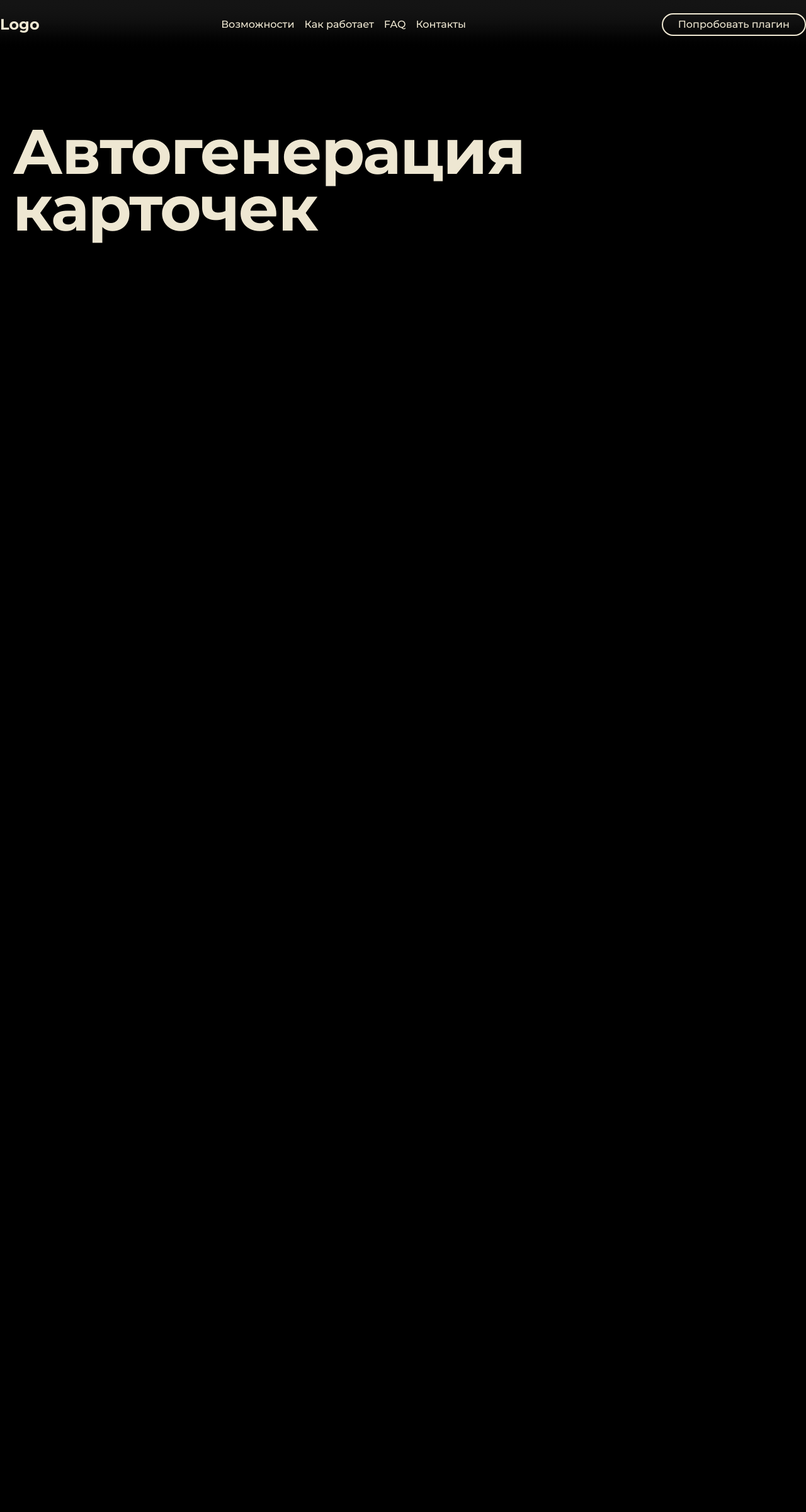
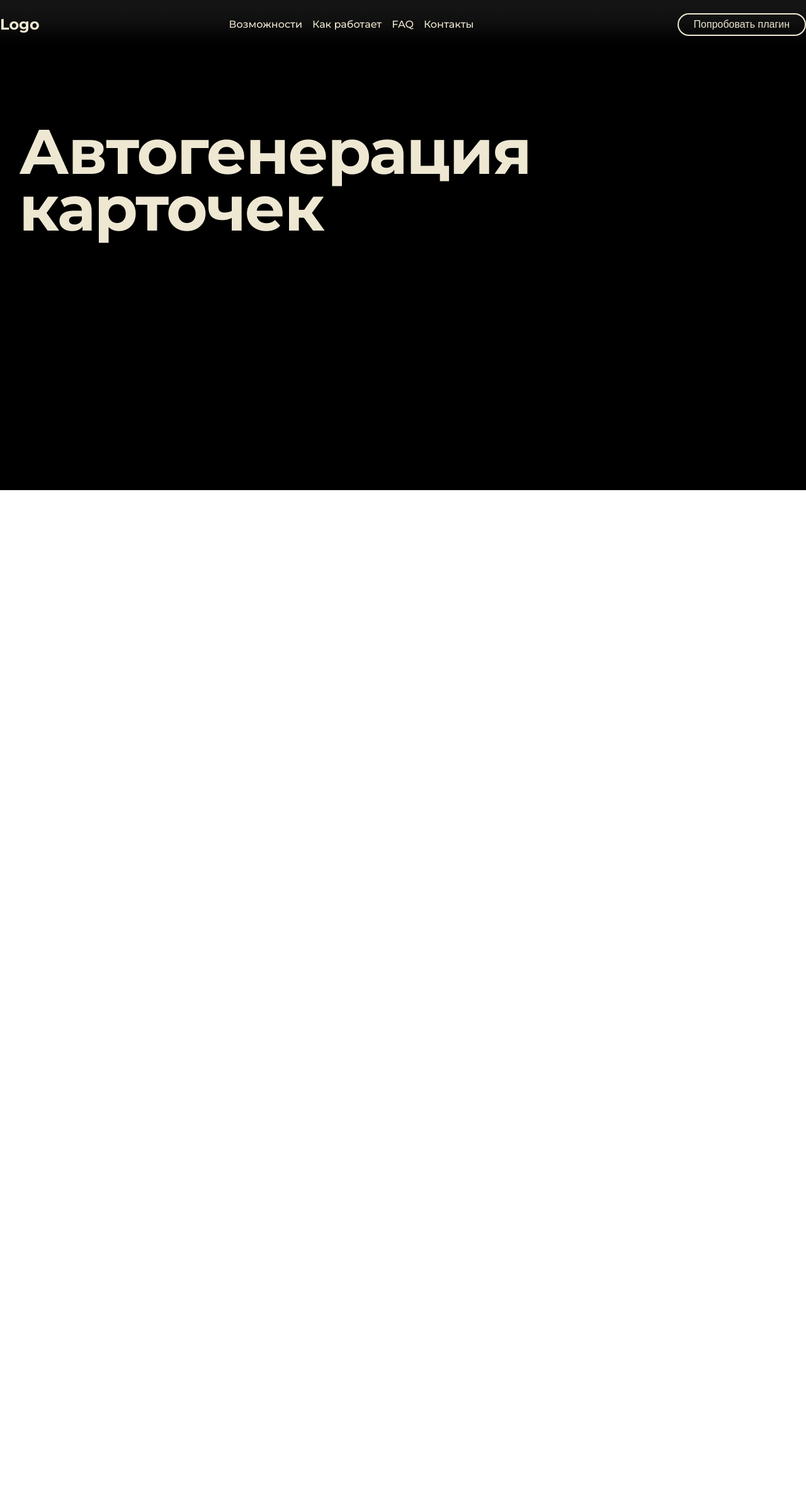
Before and after one commit to VKRFigmaPlugin/Landing, a Python web app: template app/templates/pages/index.html in a window 1280 px wide. Shown: the whole page at 63% size. Run offline with Jinja, Linux system fonts and the light colour scheme; the template is opened without the code that fills it, so the values that code supplies are empty; some web fonts are replaced.

Commit message:
feature: hero блок вынесен в отдельные файлы из base

```diff
--- a/app/static/styles/components/_base.scss
+++ b/app/static/styles/components/_base.scss
@@ -1,142 +1,35 @@
 *,
-*::before,
-*::after {
+*:after,
+*:before {
   box-sizing: border-box;
   padding: 0;
   margin: 0;
   line-height: 1;
 }
 
+button, a {
+  cursor: pointer;
+  outline: none;
+}
+
 html {
   scroll-behavior: smooth;
-  background-color: $color-base-black;
 }
 
 body {
-  background-color: transparent;
-  color: $color-accent-primary;
-  font-family: "Montserrat", sans-serif;
+  display: flex;
+  align-items: center;
+  justify-content: flex-start;
+  flex-direction: column;
+  max-width: 100vw;
   min-height: 100vh;
-  width: 100%;
 }
 
-.page-content {
-  width: 100%;
-  min-height: 100vh;
-  background-color: $color-base-black;
-  position: relative;
-  z-index: 1;
-  padding-top: 40px;
-  display: flex;
-  align-items: flex-start;
-  justify-content: center;
-}
-
-.main__container {
-  width: 100%;
-  max-width: 1440px;
-  padding: 0 20px;
-  margin: 0 auto;
-  margin-top: 10vh;
-}
-
-.page-title {
-  font-family: "Montserrat", sans-serif;
-  font-weight: 700;
-  color: $color-accent-primary;
-  text-align: left;
-  margin: 0; //0 60px 0;
-  padding: 0;
-  width: 100%;
-}
-
-.title-line {
-  display: block;
-  width: 100%;
-  text-align: left;
-}
-
-.title-line-1 {
-  font-size: 160px;
-  line-height: 0.85;
-  letter-spacing: -2px;
-  margin-bottom: 5px;
-}
-
-.title-line-2 {
-  font-size: 160px;
-  line-height: 0.85;
-  letter-spacing: -2px;
-}
-
-@media (max-width: 1440px) {
-  .title-line-1,
-  .title-line-2 {
-    font-size: 100px;
+.main {
+  &__container {
+    width: 100%;
+    max-width: 1440px;
+    padding: 0 20px;
+    margin: 0;
   }
 }
-
-@media (max-width: 768px) {
-  .main__container {
-    margin-top: 10vh;
-    padding: 0 15px;
-  }
-
-  .page-content {
-    padding-top: 0;
-  }
-
-  .page-title {
-    margin-bottom: 40px;
-  }
-
-  .title-line-1,
-  .title-line-2 {
-    font-size: 50px;
-    letter-spacing: -1px;
-  }
-}
-
-@media (max-width: 480px) {
-  .title-line-1,
-  .title-line-2 {
-    font-size: 40px;
-  }
-}
-
-a {
-  color: inherit;
-  text-decoration: none;
-  cursor: pointer;
-
-  &:hover {
-    opacity: 0.8;
-  }
-}
-
-button {
-  font-family: inherit;
-  cursor: pointer;
-  border: none;
-  background: none;
-}
-
-p {
-  font-size: 18px;
-  line-height: 1.6;
-  margin-bottom: 20px;
-
-  @media (max-width: 768px) {
-    font-size: 16px;
-  }
-}
-
-ul, ol {
-  list-style: none;
-}
-
-img {
-  max-width: 100%;
-  height: auto;
-  display: block;
-}
--- /dev/null
+++ b/app/static/styles/components/index/_hero.scss
@@ -0,0 +1,82 @@
+.hero {
+  width: 100%;
+  min-height: 100vh;
+  background-color: $color-base-black;
+  position: relative;
+  z-index: 1;
+//   padding-top: 40px;
+  display: flex;
+  align-items: flex-start;
+  justify-content: center;
+  margin-bottom: 40px;
+  margin-top: -100px;
+  padding-top: 100px;
+
+  &__title {
+    font-family: "Montserrat", sans-serif;
+    font-weight: 700;
+    color: $color-accent-primary;
+    text-align: left;
+    // margin: 10vh 0 0;
+    margin: 0;
+    padding-top: 15vh;
+    padding-left: 30px;
+    // padding: 0;
+    width: 100%;
+  }
+
+  &__title-line {
+    display: block;
+    width: 100%;
+    text-align: left;
+  }
+
+  &__title-line-1 {
+    font-size: 160px;
+    line-height: 0.85;
+    letter-spacing: -2px;
+    margin-bottom: 5px;
+  }
+
+  &__title-line-2 {
+    font-size: 160px;
+    line-height: 0.85;
+    letter-spacing: -2px;
+  }
+}
+
+@media (max-width: 1440px) {
+  .hero {
+    &__title-line-1,
+    &__title-line-2 {
+      font-size: 100px;
+    }
+  }
+}
+
+@media (max-width: 768px) {
+  .hero {
+    margin-top: 10vh;
+    padding-top: 0;
+    margin-bottom: 40px;
+
+    &__title {
+      margin-bottom: 40px;
+    }
+
+    &__title-line-1,
+    &__title-line-2 {
+      font-size: 50px;
+      letter-spacing: -1px;
+    }
+  }
+}
+
+@media (max-width: 480px) {
+  .hero {
+    &__title-line-1,
+    &__title-line-2 {
+      font-size: 40px;
+    }
+  }
+}
--- a/app/static/styles/styles.css
+++ b/app/static/styles/styles.css
@@ -17,140 +17,37 @@
   font-style: normal;
 }
 *,
-*::before,
-*::after {
+*:after,
+*:before {
   box-sizing: border-box;
   padding: 0;
   margin: 0;
   line-height: 1;
 }
 
+button, a {
+  cursor: pointer;
+  outline: none;
+}
+
 html {
   scroll-behavior: smooth;
-  background-color: #000000;
 }
 
 body {
-  background-color: transparent;
-  color: #EEE7D2;
-  font-family: "Montserrat", sans-serif;
+  display: flex;
+  align-items: center;
+  justify-content: flex-start;
+  flex-direction: column;
+  max-width: 100vw;
   min-height: 100vh;
-  width: 100%;
-}
-
-.page-content {
-  width: 100%;
-  min-height: 100vh;
-  background-color: #000000;
-  position: relative;
-  z-index: 1;
-  padding-top: 40px;
-  display: flex;
-  align-items: flex-start;
-  justify-content: center;
 }
 
 .main__container {
   width: 100%;
   max-width: 1440px;
   padding: 0 20px;
-  margin: 0 auto;
-  margin-top: 10vh;
-}
-
-.page-title {
-  font-family: "Montserrat", sans-serif;
-  font-weight: 700;
-  color: #EEE7D2;
-  text-align: left;
   margin: 0;
-  padding: 0;
-  width: 100%;
-}
-
-.title-line {
-  display: block;
-  width: 100%;
-  text-align: left;
-}
-
-.title-line-1 {
-  font-size: 160px;
-  line-height: 0.85;
-  letter-spacing: -2px;
-  margin-bottom: 5px;
-}
-
-.title-line-2 {
-  font-size: 160px;
-  line-height: 0.85;
-  letter-spacing: -2px;
-}
-
-@media (max-width: 1440px) {
-  .title-line-1,
-  .title-line-2 {
-    font-size: 100px;
-  }
-}
-@media (max-width: 768px) {
-  .main__container {
-    margin-top: 10vh;
-    padding: 0 15px;
-  }
-  .page-content {
-    padding-top: 0;
-  }
-  .page-title {
-    margin-bottom: 40px;
-  }
-  .title-line-1,
-  .title-line-2 {
-    font-size: 50px;
-    letter-spacing: -1px;
-  }
-}
-@media (max-width: 480px) {
-  .title-line-1,
-  .title-line-2 {
-    font-size: 40px;
-  }
-}
-a {
-  color: inherit;
-  text-decoration: none;
-  cursor: pointer;
-}
-a:hover {
-  opacity: 0.8;
-}
-
-button {
-  font-family: inherit;
-  cursor: pointer;
-  border: none;
-  background: none;
-}
-
-p {
-  font-size: 18px;
-  line-height: 1.6;
-  margin-bottom: 20px;
-}
-@media (max-width: 768px) {
-  p {
-    font-size: 16px;
-  }
-}
-
-ul, ol {
-  list-style: none;
-}
-
-img {
-  max-width: 100%;
-  height: auto;
-  display: block;
 }
 
 .header {
@@ -243,6 +140,70 @@ img {
     margin-right: 0;
   }
 }
+.hero {
+  width: 100%;
+  min-height: 100vh;
+  background-color: #000000;
+  position: relative;
+  z-index: 1;
+  display: flex;
+  align-items: flex-start;
+  justify-content: center;
+  margin-bottom: 40px;
+  margin-top: -100px;
+  padding-top: 100px;
+}
+.hero__title {
+  font-family: "Montserrat", sans-serif;
+  font-weight: 700;
+  color: #EEE7D2;
+  text-align: left;
+  margin: 0;
+  padding-top: 15vh;
+  padding-left: 30px;
+  width: 100%;
+}
+.hero__title-line {
+  display: block;
+  width: 100%;
+  text-align: left;
+}
+.hero__title-line-1 {
+  font-size: 160px;
+  line-height: 0.85;
+  letter-spacing: -2px;
+  margin-bottom: 5px;
+}
+.hero__title-line-2 {
+  font-size: 160px;
+  line-height: 0.85;
+  letter-spacing: -2px;
+}
+
+@media (max-width: 1440px) {
+  .hero__title-line-1, .hero__title-line-2 {
+    font-size: 100px;
+  }
+}
+@media (max-width: 768px) {
+  .hero {
+    margin-top: 10vh;
+    padding-top: 0;
+    margin-bottom: 40px;
+  }
+  .hero__title {
+    margin-bottom: 40px;
+  }
+  .hero__title-line-1, .hero__title-line-2 {
+    font-size: 50px;
+    letter-spacing: -1px;
+  }
+}
+@media (max-width: 480px) {
+  .hero__title-line-1, .hero__title-line-2 {
+    font-size: 40px;
+  }
+}
 body {
   height: 300vh;
 }/*# sourceMappingURL=styles.css.map */
--- a/app/static/styles/styles.scss
+++ b/app/static/styles/styles.scss
@@ -2,6 +2,7 @@
 @import "components/variables";
 @import "components/base";
 @import "components/header";
+@import "components/index/hero";
 
 body {
   height: 300vh;
--- /dev/null
+++ b/app/templates/components/parts/index/hero.html
@@ -0,0 +1,6 @@
+<div class="hero">
+  <h1 class="hero__title">
+    <span class="hero__title-line hero__title-line-1">Автогенерация</span>
+    <span class="hero__title-line hero__title-line-2">карточек</span>
+  </h1>
+</div>
--- a/app/templates/layouts/base.html
+++ b/app/templates/layouts/base.html
@@ -1,35 +1,19 @@
 <!DOCTYPE html>
-<html lang="ru">
+<html lang="en">
 <head>
-  <meta charset="UTF-8">
   <meta name="viewport" content="width=device-width, initial-scale=1.0">
-  <title>{% block title %}Автогенерация карточек{% endblock %}</title>
+  <link rel="icon" type="image/x-icon" href="{{ url_for('static', filename='images/logo.svg') }}">
 
-  <link rel="icon" type="image/x-icon" href="{{ url_for('static', filename='images/logo.svg') }}">
   <link rel="stylesheet" href="{{ url_for('static', filename='styles/styles.css') }}">
-
-  {% block extra_css %}{% endblock %}
+  {% block title %}
+    {% endblock %}
 </head>
 <body id="body">
-  {% include 'components/elements/header.html' %}
+{% include 'components/elements/header.html' %}
 
-  <main class="page-content">
-    <div class="full-width-title">
-      <div class="main__container">
-        <h1 class="page-title">
-          <span class="title-line title-line-1">Автогенерация</span>
-          <span class="title-line title-line-2">карточек</span>
-        </h1>
-      </div>
-    </div>
+{% block body %}
+{% endblock %}
 
-    <div class="main__container">
-      {% block body %}
-      {% endblock %}
-    </div>
-  </main>
-
-  {% block scripts %}{% endblock %}
-  {% block extra_js %}{% endblock %}
+{% block scripts %}{% endblock %}
 </body>
 </html>
--- a/app/templates/pages/index.html
+++ b/app/templates/pages/index.html
@@ -6,6 +6,7 @@
 {% endblock %}
 
 {% block body %}
+  {% include 'components/parts/index/hero.html' %}
 {% endblock %}
 
 {% block scripts %}
```
Also changed, not shown: 1 other file.
